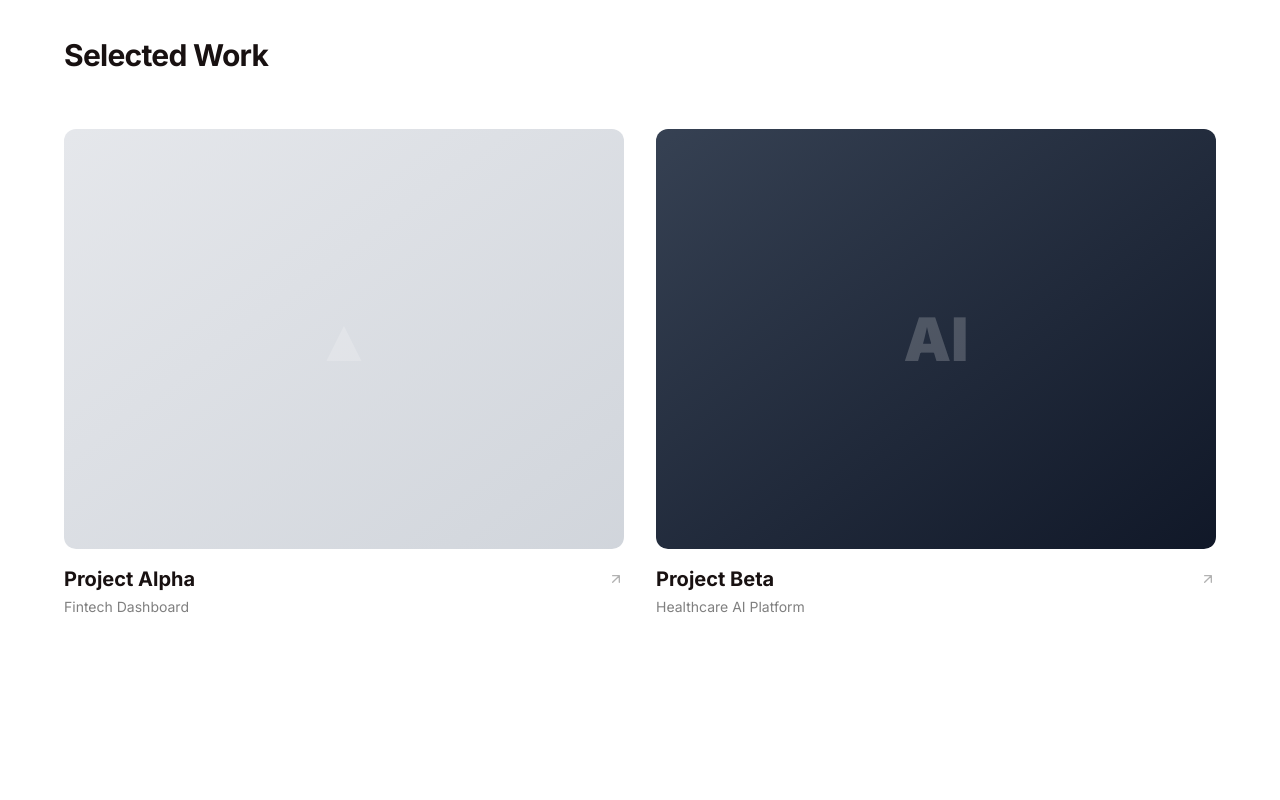
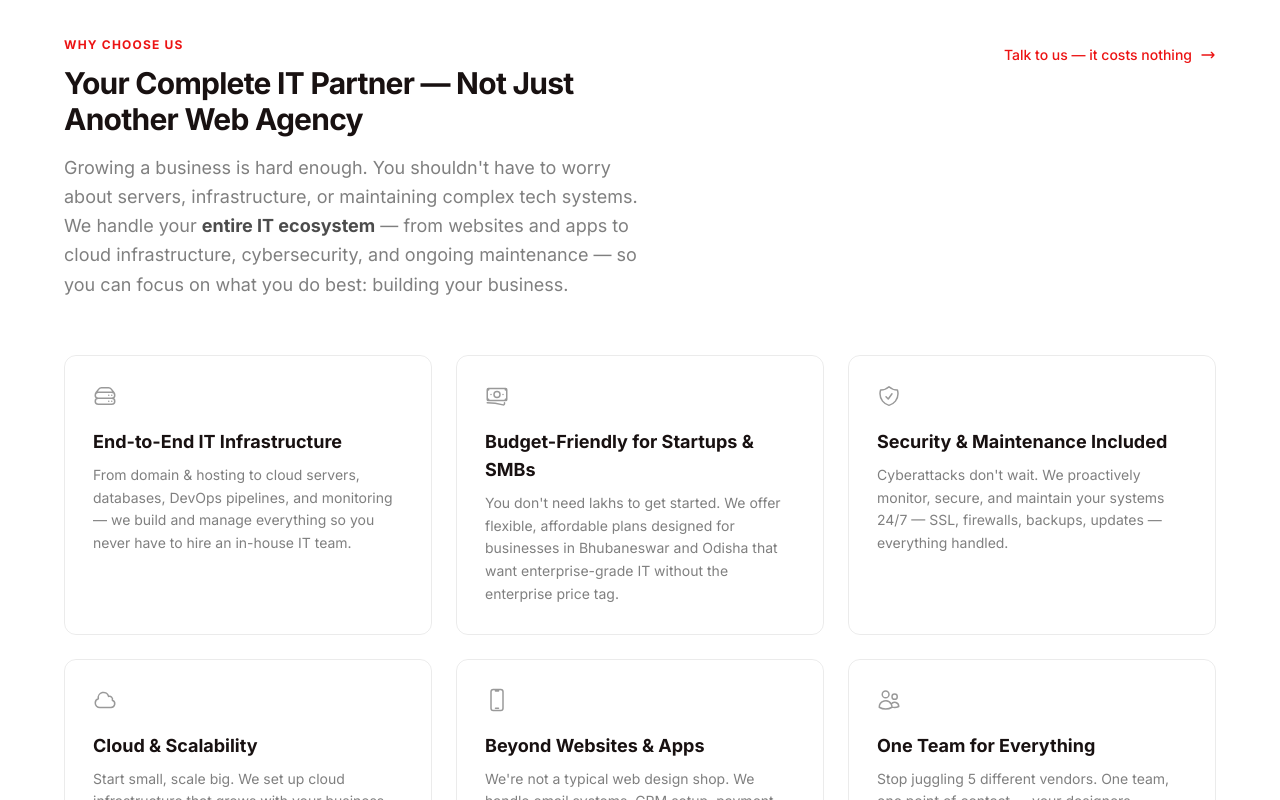
Before and after one commit to lanzkrish/trixtern-site, a Next.js app: page / in a window 1280 px wide. Shown: the part 1740-2540 px from the top of the page. Built offline with nearby package versions, Linux system fonts and the light colour scheme.

Commit message:
feat: Update homepage metadata and replace the 'Selected Work' section with new content detailing comprehensive IT infrastructure services and value propositions.

```diff
--- a/src/app/page.tsx
+++ b/src/app/page.tsx
@@ -3,16 +3,16 @@ import Link from 'next/link';
 import { BreadcrumbJsonLd } from '@/components/JsonLd';
 
 export const metadata: Metadata = {
-  title: 'Trixtern Technologies | Best Software Development Company in Bhubaneswar, Odisha',
+  title: 'Trixtern Technologies | Affordable IT Infrastructure & Software Development in Bhubaneswar',
   description:
-    'Trixtern Technologies is a top-rated software development company in Bhubaneswar, Odisha. We offer AI solutions, web & app development, UI/UX design, cloud infrastructure, and digital strategy to build scalable digital ecosystems.',
+    'Trixtern Technologies is your complete IT partner in Bhubaneswar, Odisha. We handle everything — websites, apps, cloud servers, cybersecurity, DevOps, and ongoing maintenance — so growing businesses can get enterprise-grade IT infrastructure without the enterprise price tag.',
   alternates: {
     canonical: 'https://www.trixtern.com',
   },
   openGraph: {
-    title: 'Trixtern Technologies | Software Development Company in Bhubaneswar',
+    title: 'Trixtern Technologies | Complete IT Infrastructure for Growing Businesses in Bhubaneswar',
     description:
-      'Engineering intentionality — AI, web development, and cloud solutions from Bhubaneswar, Odisha.',
+      'Affordable IT infrastructure, software development, cloud solutions & cybersecurity for startups and SMBs in Bhubaneswar, Odisha. One team for everything.',
     url: 'https://www.trixtern.com',
   },
 };
@@ -182,44 +182,115 @@ export default function HomePage() {
         </div>
       </section>
 
-      {/* Selected Work */}
+      {/* Why Choose Trixtern — Complete IT Infrastructure */}
       <section className="max-w-[1440px] mx-auto px-6 md:px-10 lg:px-16 py-16 md:py-24">
-        <h2 className="text-2xl md:text-3xl font-bold tracking-tight mb-10 md:mb-14">Selected Work</h2>
-        <div className="grid grid-cols-1 md:grid-cols-2 gap-6 md:gap-8">
+        <div className="flex flex-col md:flex-row md:items-start md:justify-between mb-10 md:mb-14 gap-4">
+          <div className="max-w-xl">
+            <span className="text-[#ec1313] text-xs font-bold uppercase tracking-widest mb-3 block">Why Choose Us</span>
+            <h2 className="text-2xl md:text-3xl font-bold tracking-tight mb-4">
+              Your Complete IT Partner — Not Just Another Web Agency
+            </h2>
+            <p className="text-black/50 text-base md:text-lg leading-relaxed">
+              Growing a business is hard enough. You shouldn&apos;t have to worry about servers, infrastructure, or maintaining complex tech systems. We handle your <strong className="text-black/70">entire IT ecosystem</strong> — from websites and apps to cloud infrastructure, cybersecurity, and ongoing maintenance — so you can focus on what you do best: building your business.
+            </p>
+          </div>
+          <Link
+            href="/contact"
+            className="inline-flex items-center gap-2 text-sm font-medium text-[#ec1313] hover:text-[#c90f0f] transition-colors shrink-0 mt-2"
+          >
+            Talk to us — it costs nothing
+            <svg className="w-4 h-4" fill="none" viewBox="0 0 24 24" stroke="currentColor" strokeWidth="2">
+              <path strokeLinecap="round" strokeLinejoin="round" d="M17 8l4 4m0 0l-4 4m4-4H3" />
+            </svg>
+          </Link>
+        </div>
+
+        {/* Value Propositions */}
+        <div className="grid grid-cols-1 sm:grid-cols-2 lg:grid-cols-3 gap-5 md:gap-6 mb-12 md:mb-16">
           {[
             {
-              title: 'Project Alpha',
-              category: 'Fintech Dashboard',
-              gradient: 'from-gray-200 to-gray-300',
+              icon: (
+                <svg className="w-6 h-6" fill="none" viewBox="0 0 24 24" stroke="currentColor" strokeWidth="1.5">
+                  <path strokeLinecap="round" strokeLinejoin="round" d="M5.25 14.25h13.5m-13.5 0a3 3 0 01-3-3m3 3a3 3 0 100 6h13.5a3 3 0 100-6m-16.5-3a3 3 0 013-3h13.5a3 3 0 013 3m-19.5 0a4.5 4.5 0 01.9-2.7L5.737 5.1a3.375 3.375 0 012.7-1.35h7.126c1.062 0 2.062.5 2.7 1.35l2.587 3.45a4.5 4.5 0 01.9 2.7m0 0a3 3 0 01-3 3m0 3h.008v.008h-.008v-.008zm0-6h.008v.008h-.008v-.008zm-3 6h.008v.008h-.008v-.008zm0-6h.008v.008h-.008v-.008z" />
+                </svg>
+              ),
+              title: 'End-to-End IT Infrastructure',
+              desc: 'From domain & hosting to cloud servers, databases, DevOps pipelines, and monitoring — we build and manage everything so you never have to hire an in-house IT team.',
             },
             {
-              title: 'Project Beta',
-              category: 'Healthcare AI Platform',
-              gradient: 'from-gray-700 to-gray-900',
+              icon: (
+                <svg className="w-6 h-6" fill="none" viewBox="0 0 24 24" stroke="currentColor" strokeWidth="1.5">
+                  <path strokeLinecap="round" strokeLinejoin="round" d="M2.25 18.75a60.07 60.07 0 0115.797 2.101c.727.198 1.453-.342 1.453-1.096V18.75M3.75 4.5v.75A.75.75 0 013 6h-.75m0 0v-.375c0-.621.504-1.125 1.125-1.125H20.25M2.25 6v9m18-10.5v.75c0 .414.336.75.75.75h.75m-1.5-1.5h.375c.621 0 1.125.504 1.125 1.125v9.75c0 .621-.504 1.125-1.125 1.125h-.375m1.5-1.5H21a.75.75 0 00-.75.75v.75m0 0H3.75m0 0h-.375a1.125 1.125 0 01-1.125-1.125V15m1.5 1.5v-.75A.75.75 0 003 15h-.75M15 10.5a3 3 0 11-6 0 3 3 0 016 0zm3 0h.008v.008H18V10.5zm-12 0h.008v.008H6V10.5z" />
+                </svg>
+              ),
+              title: 'Budget-Friendly for Startups & SMBs',
+              desc: 'You don\'t need lakhs to get started. We offer flexible, affordable plans designed for businesses in Bhubaneswar and Odisha that want enterprise-grade IT without the enterprise price tag.',
             },
-          ].map((project, i) => (
-            <Link href="/work" key={i} className="group block">
-              <div
-                className={`aspect-[4/3] rounded-xl bg-gradient-to-br ${project.gradient} mb-4 overflow-hidden relative`}
-              >
-                <div className="absolute inset-0 flex items-center justify-center text-6xl font-black text-white/20">
-                  {i === 0 ? '▲' : 'AI'}
-                </div>
-                <div className="absolute bottom-4 right-4 w-8 h-8 bg-white/20 backdrop-blur-sm rounded-full flex items-center justify-center opacity-0 group-hover:opacity-100 translate-y-2 group-hover:translate-y-0 transition-all">
-                  <svg className="w-4 h-4 text-white" fill="none" viewBox="0 0 24 24" stroke="currentColor" strokeWidth="2">
-                    <path strokeLinecap="round" strokeLinejoin="round" d="M7 17L17 7M17 7H7M17 7v10" />
-                  </svg>
-                </div>
-              </div>
-              <h3 className="text-lg md:text-xl font-bold mb-1 flex items-center justify-between">
-                {project.title}
-                <svg className="w-4 h-4 text-black/30 group-hover:text-black transition-colors" fill="none" viewBox="0 0 24 24" stroke="currentColor" strokeWidth="2">
-                  <path strokeLinecap="round" strokeLinejoin="round" d="M7 17L17 7M17 7H7M17 7v10" />
+            {
+              icon: (
+                <svg className="w-6 h-6" fill="none" viewBox="0 0 24 24" stroke="currentColor" strokeWidth="1.5">
+                  <path strokeLinecap="round" strokeLinejoin="round" d="M9 12.75L11.25 15 15 9.75m-3-7.036A11.959 11.959 0 013.598 6 11.99 11.99 0 003 9.749c0 5.592 3.824 10.29 9 11.623 5.176-1.332 9-6.03 9-11.622 0-1.31-.21-2.571-.598-3.751h-.152c-3.196 0-6.1-1.248-8.25-3.285z" />
                 </svg>
-              </h3>
-              <p className="text-sm text-black/50">{project.category}</p>
-            </Link>
+              ),
+              title: 'Security & Maintenance Included',
+              desc: 'Cyberattacks don\'t wait. We proactively monitor, secure, and maintain your systems 24/7 — SSL, firewalls, backups, updates — everything handled.',
+            },
+            {
+              icon: (
+                <svg className="w-6 h-6" fill="none" viewBox="0 0 24 24" stroke="currentColor" strokeWidth="1.5">
+                  <path strokeLinecap="round" strokeLinejoin="round" d="M2.25 15a4.5 4.5 0 004.5 4.5H18a3.75 3.75 0 001.332-7.257 3 3 0 00-3.758-3.848 5.25 5.25 0 00-10.233 2.33A4.502 4.502 0 002.25 15z" />
+                </svg>
+              ),
+              title: 'Cloud & Scalability',
+              desc: 'Start small, scale big. We set up cloud infrastructure that grows with your business — no migration headaches, no downtime, no surprises.',
+            },
+            {
+              icon: (
+                <svg className="w-6 h-6" fill="none" viewBox="0 0 24 24" stroke="currentColor" strokeWidth="1.5">
+                  <path strokeLinecap="round" strokeLinejoin="round" d="M10.5 1.5H8.25A2.25 2.25 0 006 3.75v16.5a2.25 2.25 0 002.25 2.25h7.5A2.25 2.25 0 0018 20.25V3.75a2.25 2.25 0 00-2.25-2.25H13.5m-3 0V3h3V1.5m-3 0h3m-3 18.75h3" />
+                </svg>
+              ),
+              title: 'Beyond Websites & Apps',
+              desc: 'We\'re not a typical web design shop. We handle email systems, CRM setup, payment gateways, ERP integration, API development, and complete digital transformation.',
+            },
+            {
+              icon: (
+                <svg className="w-6 h-6" fill="none" viewBox="0 0 24 24" stroke="currentColor" strokeWidth="1.5">
+                  <path strokeLinecap="round" strokeLinejoin="round" d="M15 19.128a9.38 9.38 0 002.625.372 9.337 9.337 0 004.121-.952 4.125 4.125 0 00-7.533-2.493M15 19.128v-.003c0-1.113-.285-2.16-.786-3.07M15 19.128v.106A12.318 12.318 0 018.624 21c-2.331 0-4.512-.645-6.374-1.766l-.001-.109a6.375 6.375 0 0111.964-3.07M12 6.375a3.375 3.375 0 11-6.75 0 3.375 3.375 0 016.75 0zm8.25 2.25a2.625 2.625 0 11-5.25 0 2.625 2.625 0 015.25 0z" />
+                </svg>
+              ),
+              title: 'One Team for Everything',
+              desc: 'Stop juggling 5 different vendors. One team, one point of contact — your designers, developers, cloud engineers, and support squad all under one roof in Bhubaneswar.',
+            },
+          ].map((item, i) => (
+            <div
+              key={i}
+              className="border border-black/[0.08] rounded-xl p-6 md:p-7 hover:border-[#ec1313]/30 hover:bg-[#ec1313]/[0.02] transition-all group"
+            >
+              <div className="text-black/40 mb-5 group-hover:text-[#ec1313] transition-colors">{item.icon}</div>
+              <h3 className="text-base md:text-lg font-bold mb-2">{item.title}</h3>
+              <p className="text-sm text-black/50 leading-relaxed">{item.desc}</p>
+            </div>
           ))}
+        </div>
+
+        {/* Who It's For Banner */}
+        <div className="bg-[#f8f6f6] rounded-xl p-6 md:p-10 flex flex-col md:flex-row md:items-center gap-6 md:gap-10">
+          <div className="flex-1">
+            <h3 className="text-lg md:text-xl font-bold mb-2">Built for businesses that need IT, not IT headaches</h3>
+            <p className="text-sm md:text-base text-black/50 leading-relaxed">
+              Whether you&apos;re a <strong className="text-black/70">startup in Bhubaneswar</strong>, an <strong className="text-black/70">SMB in Odisha</strong>, or an <strong className="text-black/70">ambitious founder</strong> who knows their business needs technology but doesn&apos;t want to burn cash hiring a full IT department — we&apos;re your team. From ₹0 overhead to full-scale infrastructure, we grow with you.
+            </p>
+          </div>
+          <Link
+            href="/contact"
+            className="inline-flex items-center justify-center gap-2 bg-[#ec1313] text-white text-sm font-semibold px-7 py-3.5 rounded-lg hover:bg-[#c90f0f] transition-colors shrink-0 whitespace-nowrap"
+          >
+            Get a Free Consultation
+            <svg className="w-4 h-4" fill="none" viewBox="0 0 24 24" stroke="currentColor" strokeWidth="2">
+              <path strokeLinecap="round" strokeLinejoin="round" d="M17 8l4 4m0 0l-4 4m4-4H3" />
+            </svg>
+          </Link>
         </div>
       </section>
 
```
